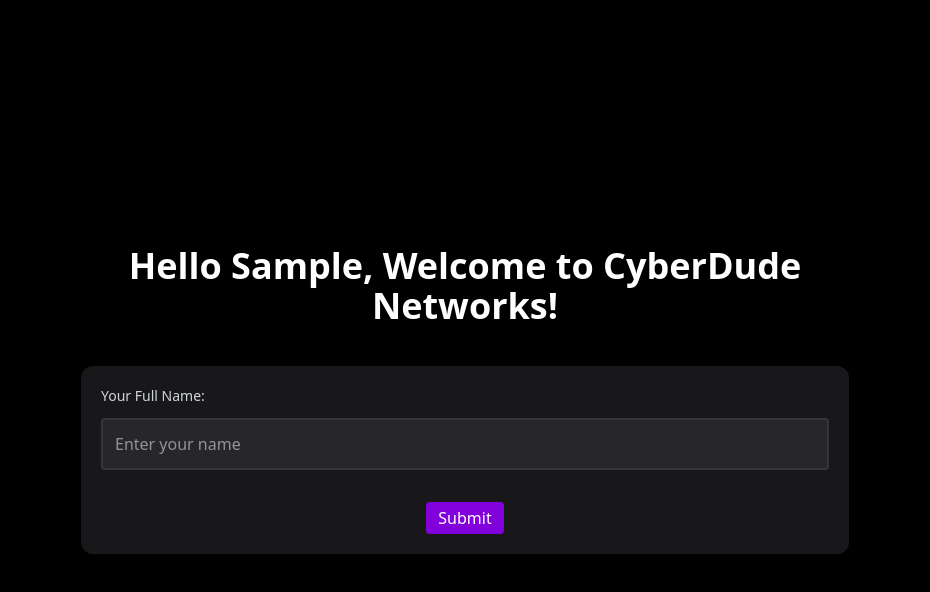
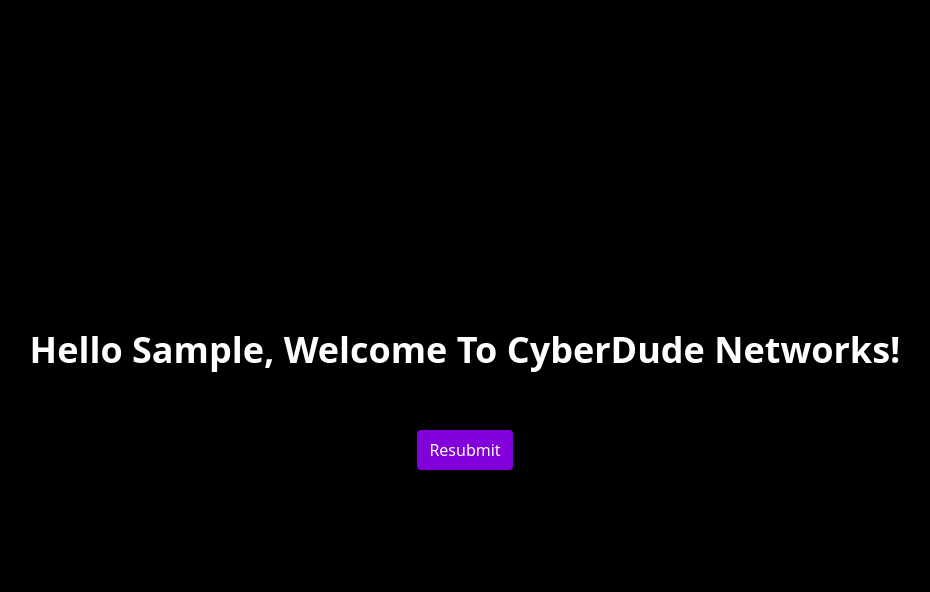
Before and after one commit to awizp/cdn-task-greetings-message, a website built with Vite: page index.html in a window 1280 px wide. Both pictures are taken after typing "Sample" into the empty fields and a click on the button "Submit". Shown: the whole page, without its empty margins (175-1105 px from the left). Built offline with nearby package versions, Linux system fonts and the light colour scheme.

Commit message:
fix: Major UI changes

```diff
--- a/index.html
+++ b/index.html
@@ -13,12 +13,12 @@
 </head>
 
 <body>
-  <section class="w-[60%]">
+  <section class="flex flex-col justify-center items-center gap-5">
 
     <!-- header -->
-    <h2 class="text-4xl font-bold text-center mb-10" id="heading">Please Enter Your Name</h2>
+    <h2 class="text-4xl font-bold text-center mb-10 hidden" id="heading">Please Enter Your Name</h2>
 
-    <div class="w-full">
+    <div class="w-full" id="input-container">
       <!-- input container -->
       <div class="bg-zinc-900 w-full rounded-xl p-5 flex flex-col justify-center items-center gap-5 space-y-3">
         <div class="w-full flex flex-col justify-center items-start gap-3">
@@ -32,9 +32,13 @@
 
         <!-- submit button -->
         <button type="button" id="btn"
-          class="px-3 py-1 bg-purple-700 text-white cursor-pointer rounded hover:bg-purple-800 transition-colors">Submit</button>
+          class="px-3 py-2 bg-purple-700 text-white cursor-pointer rounded hover:bg-purple-800 transition-colors w-full">Submit</button>
       </div>
     </div>
+
+    <!-- refresh button -->
+    <button type="button" id="refreshBtn"
+      class="px-3 py-2 bg-purple-700 text-white cursor-pointer rounded hover:bg-purple-800 mx-auto transition-colors hidden">Resubmit</button>
   </section>
 
   <!-- main javascript -->
--- a/src/main.js
+++ b/src/main.js
@@ -2,8 +2,16 @@
 let headingEl = document.getElementById("heading");
 let inputEl = document.querySelector("#fullName");
 let buttonEl = document.getElementById("btn");
+let refreshBtnEl = document.getElementById("refreshBtn");
 let errorEl = document.getElementById("errorMessage");
+
+let inputContainer = document.getElementById("input-container");
 let bodyEl = document.body;
+
+
+refreshBtnEl.addEventListener('click', () => {
+    window.location.reload();
+});
 
 buttonEl.addEventListener('click', () => {
 
@@ -18,8 +26,20 @@ buttonEl.addEventListener('click', () => {
 
         // setting color values to the elements,
         headingEl.innerHTML = `Hello ${value}, Welcome to CyberDude Networks!`;
+        headingEl.style.textTransform = 'Capitalize';
+        headingEl.style.display = 'block';
+
+        // hiding input container,
+        inputContainer.style.display = 'none';
+
+        // showing refresh btn,
+        refreshBtnEl.style.display = 'block';
+
         inputEl.value = "";
     } else {
         errorEl.style.display = "block";
+        inputContainer.style.display = 'block';
+        headingEl.style.display = 'none';
+        refreshBtnEl.style.display = 'none';
     }
 });
```
